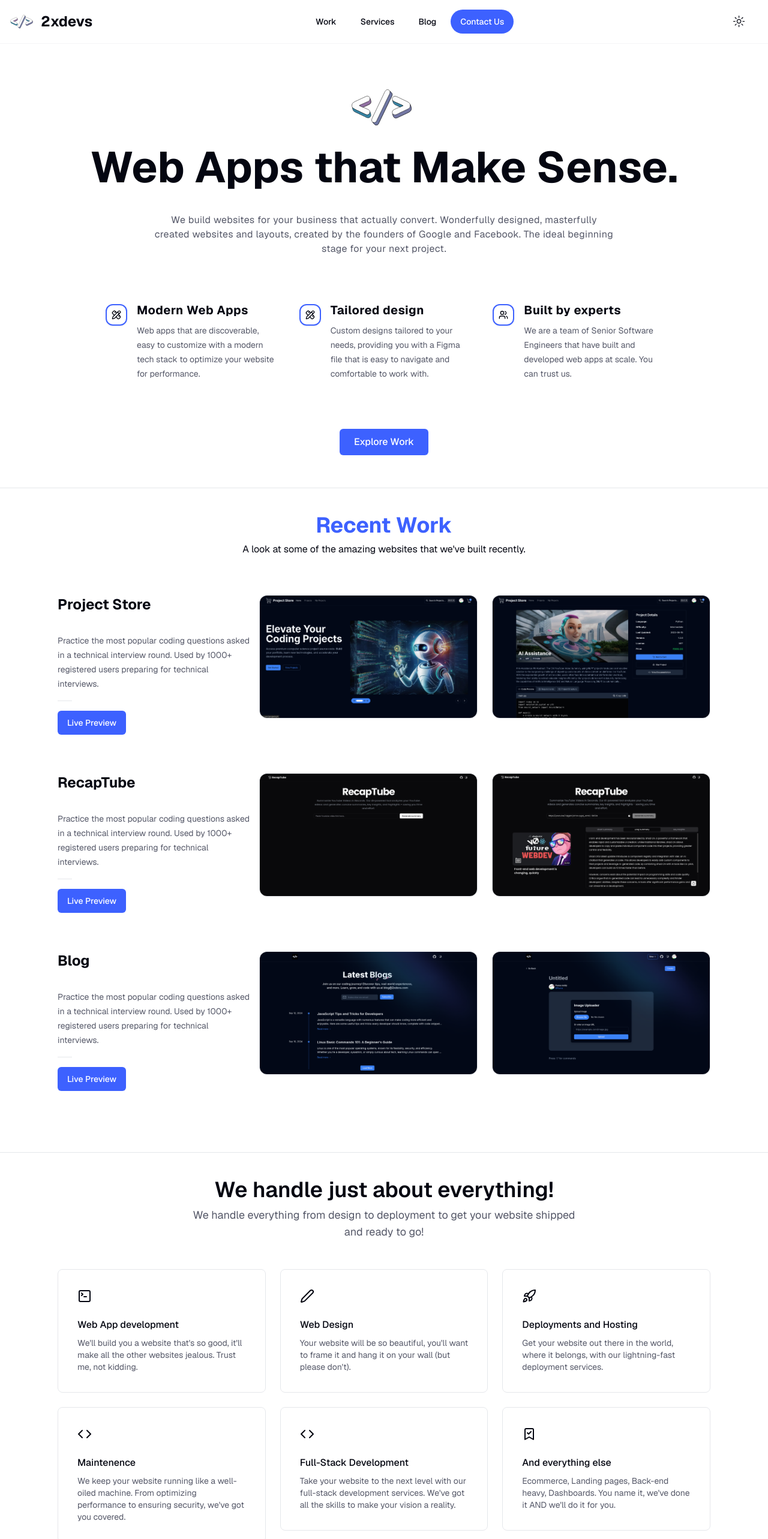
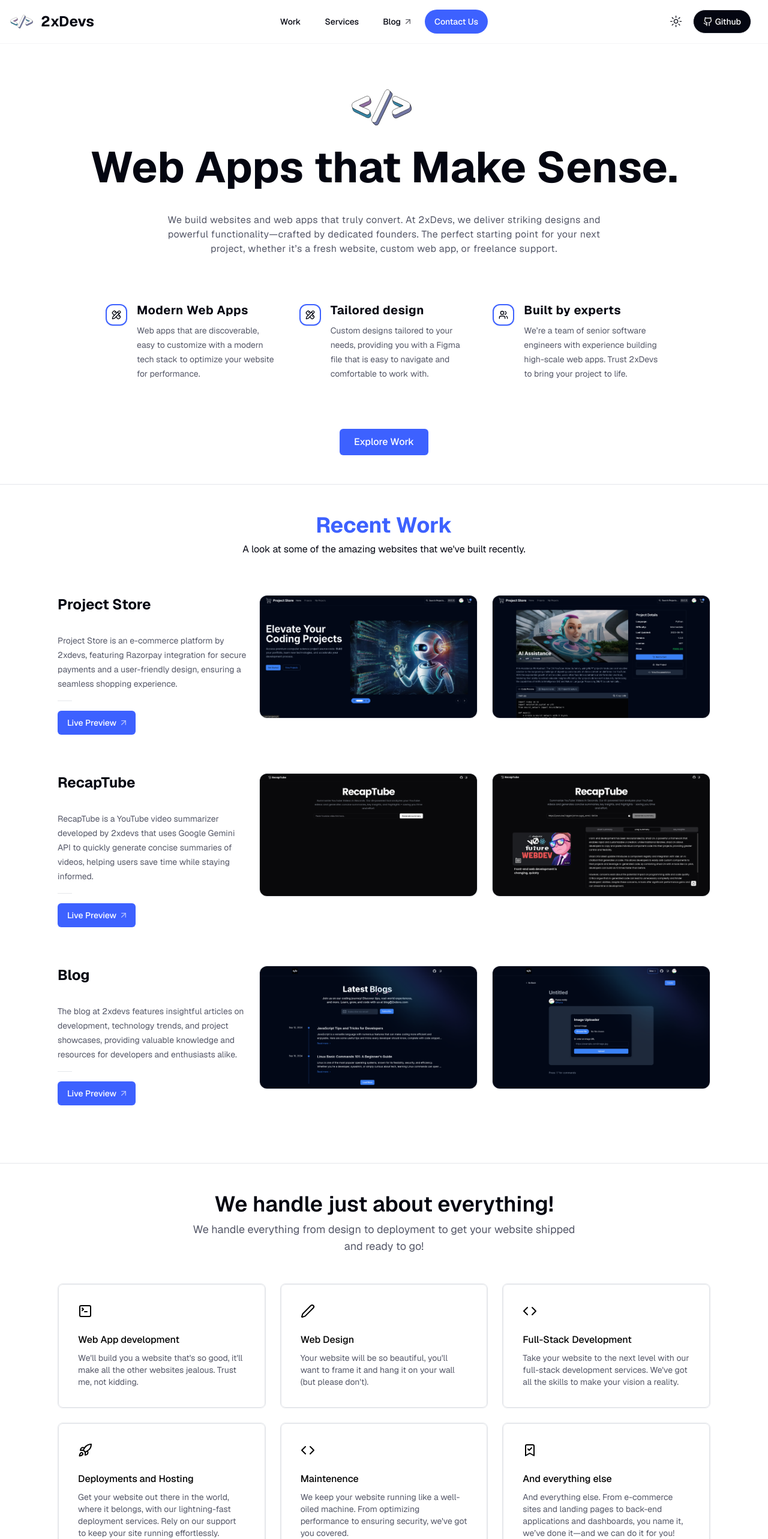
Before and after one commit to 2xDevs/2xdevs.com, a Next.js app: page / in a window 1280 px wide. Shown: the top 2566 px of the page at 60% size. Built offline with nearby package versions, Linux system fonts and the light colour scheme.

Commit message:
Added card components and mobile Navbar

```diff
--- a/src/app/(app)/page.tsx
+++ b/src/app/(app)/page.tsx
@@ -3,6 +3,7 @@ import { Logo } from "@/components/logo";
 import BlurFade from "@/components/ui/blur-fade";
 import { Button } from "@/components/ui/button";
 import GridPattern from "@/components/ui/grid-pattern";
+import { MagicCard } from "@/components/ui/magic-card";
 import { cn } from "@/lib/utils";
 import { FEATURES_DATA, SERVICES_DATA, WORK_DATA } from "@/static/data";
 import {
@@ -10,13 +11,14 @@ import {
   type ServicesType,
   type WorkType,
 } from "@/types/types";
+import { ArrowUpRight } from "lucide-react";
 import Image from "next/image";
 import Link from "next/link";
 
 export default function HomePage() {
   return (
     <>
-      <section id="Hero" className="border-b py-12">
+      <section id="Hero" className="py-12">
         <div className="mx-auto max-w-screen-lg space-y-20 px-4">
           <div className="text-center">
             <BlurFade delay={0.25} inView>
@@ -32,10 +34,11 @@ export default function HomePage() {
               </BlurFade>
               <BlurFade delay={0.35} inView>
                 <p className="font-regular mx-auto max-w-3xl text-base tracking-wide text-muted-foreground">
-                  We build websites for your business that actually convert.
-                  Wonderfully designed, masterfully created websites and
-                  layouts, created by the founders of Google and Facebook. The
-                  ideal beginning stage for your next project.
+                  We build websites and web apps that truly convert. At 2xDevs,
+                  we deliver striking designs and powerful functionality—crafted
+                  by dedicated founders. The perfect starting point for your
+                  next project, whether it’s a fresh website, custom web app, or
+                  freelance support.
                 </p>
               </BlurFade>
             </div>
@@ -60,14 +63,17 @@ export default function HomePage() {
           </div>
         </div>
       </section>
+      <BlurFade delay={0.45} inView>
+        <hr className="w-full" />
+      </BlurFade>
 
-      <section id="work" className="border-b py-12">
+      <section id="work" className="py-12">
         <div className="mx-auto max-w-6xl space-y-12 px-8">
           <div className="space-y-2 text-center">
-            <BlurFade delay={0.5} inView>
+            <BlurFade delay={0.45} inView>
               <h2 className="text-4xl font-bold text-primary">Recent Work</h2>
             </BlurFade>
-            <BlurFade delay={0.5} inView>
+            <BlurFade delay={0.45} inView>
               <p>
                 A look at some of the amazing websites that we&apos;ve built
                 recently.
@@ -88,6 +94,10 @@ export default function HomePage() {
           </div>
         </div>
       </section>
+
+      <BlurFade delay={0.25} inView>
+        <hr className="w-full" />
+      </BlurFade>
 
       <section id="services" className="py-12">
         <div className="mx-auto max-w-6xl space-y-12 px-8">
@@ -122,12 +132,12 @@ export default function HomePage() {
         <BlurFade delay={0.25} inView>
           <div className="relative mx-auto flex size-full max-w-screen-lg flex-col items-center justify-center overflow-hidden rounded-lg border bg-background p-20 md:shadow-xl">
             <div className="z-10 mb-6 space-y-5 text-center">
-              <p className="whitespace-pre-wrap text-5xl font-bold tracking-tighter text-black dark:text-white">
+              <p className="whitespace-pre-wrap text-4xl font-bold tracking-tighter text-black dark:text-white sm:text-5xl">
                 Let&apos;s build your website today!
               </p>
               <p className="mx-auto max-w-lg text-lg text-muted-foreground">
-                Contact us and we will get back within 24 hours. We mean it. You
-                saw the testimonials, right?
+                Contact us, and we'll respond within 24 hours. We mean it—your
+                project is our priority!
               </p>
               <ContactForm variant={"outline"} size={"lg"} />
             </div>
@@ -177,6 +187,12 @@ const Work = ({ title, description, link, imageSrc }: WorkType) => {
         <Button asChild className="w-fit">
           <Link target="_blank" href={link}>
             Live Preview
+            <ArrowUpRight
+              className="-me-1 ms-1 opacity-60 transition-transform group-hover:translate-x-0.5"
+              size={16}
+              strokeWidth={2}
+              aria-hidden="true"
+            />
           </Link>
         </Button>
       </div>
@@ -206,12 +222,17 @@ const Work = ({ title, description, link, imageSrc }: WorkType) => {
 
 const Services = ({ Icon, title, description }: ServicesType) => {
   return (
-    <div className="flex flex-col gap-10 rounded-lg border bg-background p-8">
-      <div>
-        <Icon />
-        <h3 className="mb-2 mt-6 font-medium">{title}</h3>
-        <p className="text-sm text-muted-foreground">{description}</p>
-      </div>
+    <div className="flex flex-col gap-10 rounded-lg border bg-background">
+      <MagicCard
+        className="flex flex-col gap-10 rounded-lg border !bg-background p-8"
+        gradientColor={"#1d4ed8"}
+      >
+        <div>
+          <Icon />
+          <h3 className="mb-2 mt-6 font-medium">{title}</h3>
+          <p className="text-sm text-muted-foreground">{description}</p>
+        </div>
+      </MagicCard>
     </div>
   );
 };
--- a/src/app/layout.tsx
+++ b/src/app/layout.tsx
@@ -8,7 +8,7 @@ import { cn } from "@/lib/utils";
 import { ThemeProvider } from "@/provider/ThemeProvider";
 
 export const metadata: Metadata = {
-  title: "2xdevs Starter Kit",
+  title: "2xDevs",
   description: "",
   icons: [{ rel: "icon", url: "/favicon.ico" }],
 };
--- a/src/components/MainNav.tsx
+++ b/src/components/MainNav.tsx
@@ -4,6 +4,7 @@ import { ContactForm } from "@/components/ContactForm";
 import { NavLogo } from "@/components/logo";
 import { ModeToggle } from "@/components/ModeToggle";
 import { Button } from "@/components/ui/button";
+import { ArrowUpRight, Github } from "lucide-react";
 import Link from "next/link";
 
 export function MainNav() {
@@ -12,7 +13,7 @@ export function MainNav() {
       <Link href={"/"} className="flex items-center">
         <NavLogo className="mr-2 h-6 w-6 md:h-10 md:w-10 lg:h-12 lg:w-12" />
         <h1 className="text-base font-medium md:text-2xl md:font-bold">
-          2xdevs
+          2xDevs
         </h1>
       </Link>
       <div className="hidden items-center gap-2 lg:flex">
@@ -24,8 +25,18 @@ export function MainNav() {
             <Link href="#services">Services</Link>
           </Button>
           <Button asChild variant={"ghost"}>
-            <Link target="_blank" href="https://blog.2xdevs.com">
+            <Link
+              target="_blank"
+              href="https://blog.2xdevs.com"
+              className="group"
+            >
               Blog
+              <ArrowUpRight
+                className="-me-1 ms-1 opacity-60 transition-transform group-hover:translate-x-0.5"
+                size={16}
+                strokeWidth={2}
+                aria-hidden="true"
+              />
             </Link>
           </Button>
           <ContactForm className="rounded-full" />
@@ -33,6 +44,16 @@ export function MainNav() {
       </div>
       <div className="hidden items-center gap-2 lg:flex">
         <ModeToggle />
+        <Button
+          className="group rounded-full bg-foreground text-background"
+          variant={"outline"}
+          asChild
+        >
+          <Link href={"https://github.com/2xDevs"} target="_blank">
+            <Github size={16} className="mr-1" />
+            Github
+          </Link>
+        </Button>
       </div>
     </div>
   );
--- a/src/components/MobileNav.tsx
+++ b/src/components/MobileNav.tsx
@@ -1,30 +1,100 @@
 "use client";
 
+import { ContactForm } from "@/components/ContactForm";
 import { Button } from "@/components/ui/button";
 import { ScrollArea } from "@/components/ui/scroll-area";
-import { Sheet, SheetContent, SheetTrigger } from "@/components/ui/sheet";
-import { MenuIcon } from "lucide-react";
+import { Sheet, SheetClose, SheetContent } from "@/components/ui/sheet";
+import {
+  ArrowUpRight,
+  Github,
+  Home,
+  Layers,
+  MenuIcon,
+  Newspaper,
+} from "lucide-react";
+import Link from "next/link";
 import { useState } from "react";
 
 export function MobileNav() {
   const [open, setOpen] = useState(false);
 
   return (
-    <Sheet open={open} onOpenChange={setOpen}>
-      <SheetTrigger asChild>
+    <>
       <Button
         variant="ghost"
         className="mr-2 px-0 text-base hover:bg-transparent focus-visible:bg-transparent focus-visible:ring-0 focus-visible:ring-offset-0 lg:hidden"
+        onClick={() => setOpen(true)}
       >
         <MenuIcon />
         <span className="sr-only">Toggle Menu</span>
       </Button>
-      </SheetTrigger>
-      <SheetContent side="left" className="pr-0">
-        <ScrollArea className="my-4 h-[calc(100vh-8rem)] pb-10 pl-6">
-          <div className="flex flex-col space-y-3"></div>
+      <Sheet open={open} onOpenChange={setOpen}>
+        <SheetContent side="left" className="flex flex-col pt-8">
+          <ScrollArea className="my-4 h-full pb-10">
+            <div className="flex flex-col items-start space-y-1">
+              <SheetClose asChild>
+                <Button
+                  variant={"ghost"}
+                  className="w-full justify-start gap-2"
+                  asChild
+                >
+                  <Link href="#work">
+                    <Home size={20} />
+                    Work
+                  </Link>
+                </Button>
+              </SheetClose>
+              <SheetClose asChild>
+                <Button
+                  variant={"ghost"}
+                  className="w-full justify-start gap-2"
+                  asChild
+                >
+                  <Link href="#services">
+                    <Layers size={20} />
+                    Services
+                  </Link>
+                </Button>
+              </SheetClose>
+              <SheetClose asChild>
+                <Button
+                  variant={"ghost"}
+                  className="w-full justify-start gap-2"
+                  asChild
+                >
+                  <Link
+                    className="group"
+                    target="_blank"
+                    href="https://blog.2xdevs.com"
+                  >
+                    <Newspaper size={20} />
+                    Blog
+                    <ArrowUpRight
+                      className="-me-1 -ms-1 opacity-60 transition-transform group-hover:translate-x-0.5"
+                      size={16}
+                      strokeWidth={2}
+                      aria-hidden="true"
+                    />
+                  </Link>
+                </Button>
+              </SheetClose>
+            </div>
           </ScrollArea>
+          <SheetClose asChild>
+            <Button
+              className="group rounded-full bg-foreground text-background"
+              variant={"outline"}
+              asChild
+            >
+              <Link href={"https://github.com/2xDevs"} target="_blank">
+                <Github size={16} className="mr-1" />
+                Github
+              </Link>
+            </Button>
+          </SheetClose>
+          <ContactForm className="rounded-full" />
         </SheetContent>
       </Sheet>
+    </>
   );
 }
--- /dev/null
+++ b/src/components/ui/magic-card.tsx
@@ -0,0 +1,64 @@
+"use client";
+
+import React, { useCallback, useEffect } from "react";
+import { motion, useMotionTemplate, useMotionValue } from "framer-motion";
+
+import { cn } from "@/lib/utils";
+
+export interface MagicCardProps extends React.HTMLAttributes<HTMLDivElement> {
+  gradientSize?: number;
+  gradientColor?: string;
+  gradientOpacity?: number;
+}
+
+export function MagicCard({
+  children,
+  className,
+  gradientSize = 200,
+  gradientColor = "#262626",
+  gradientOpacity = 0.8,
+}: MagicCardProps) {
+  const mouseX = useMotionValue(-gradientSize);
+  const mouseY = useMotionValue(-gradientSize);
+
+  const handleMouseMove = useCallback(
+    (e: React.MouseEvent<HTMLDivElement>) => {
+      const { left, top } = e.currentTarget.getBoundingClientRect();
+      mouseX.set(e.clientX - left);
+      mouseY.set(e.clientY - top);
+    },
+    [mouseX, mouseY],
+  );
+
+  const handleMouseLeave = useCallback(() => {
+    mouseX.set(-gradientSize);
+    mouseY.set(-gradientSize);
+  }, [mouseX, mouseY, gradientSize]);
+
+  useEffect(() => {
+    mouseX.set(-gradientSize);
+    mouseY.set(-gradientSize);
+  }, [mouseX, mouseY, gradientSize]);
+
+  return (
+    <div
+      onMouseMove={handleMouseMove}
+      onMouseLeave={handleMouseLeave}
+      className={cn(
+        "group relative flex size-full overflow-hidden rounded-xl bg-neutral-100 dark:bg-neutral-900 border text-black dark:text-white",
+        className,
+      )}
+    >
+      <div className="relative z-10">{children}</div>
+      <motion.div
+        className="pointer-events-none absolute -inset-px rounded-xl opacity-0 transition-opacity duration-300 group-hover:opacity-100"
+        style={{
+          background: useMotionTemplate`
+            radial-gradient(${gradientSize}px circle at ${mouseX}px ${mouseY}px, ${gradientColor}, transparent 100%)
+          `,
+          opacity: gradientOpacity,
+        }}
+      />
+    </div>
+  );
+}
--- a/src/static/data.ts
+++ b/src/static/data.ts
@@ -30,7 +30,7 @@ export const FEATURES_DATA: FeatureType[] = [
     Icon: Users,
     title: "Built by experts",
     description:
-      "We are a team of Senior Software Engineers that have built and developed web apps at scale. You can trust us.",
+      "We’re a team of senior software engineers with experience building high-scale web apps. Trust 2xDevs to bring your project to life.",
   },
 ];
 
@@ -38,21 +38,21 @@ export const WORK_DATA: WorkType[] = [
   {
     title: "Project Store",
     description:
-      "Practice the most popular coding questions asked in a technical interview round. Used by 1000+ registered users preparing for technical interviews.",
+      "Project Store is an e-commerce platform by 2xdevs, featuring Razorpay integration for secure payments and a user-friendly design, ensuring a seamless shopping experience.",
     link: "https://projectstore.2xdevs.com",
     imageSrc: ["/projectStore-1.png", "/projectStore-2.png"],
   },
   {
     title: "RecapTube",
     description:
-      "Practice the most popular coding questions asked in a technical interview round. Used by 1000+ registered users preparing for technical interviews.",
+      "RecapTube is a YouTube video summarizer developed by 2xdevs that uses Google Gemini API to quickly generate concise summaries of videos, helping users save time while staying informed.",
     link: "https://recaptube.2xdevs.com",
     imageSrc: ["/recaptube-1.png", "/recaptube-2.png"],
   },
   {
     title: "Blog",
     description:
-      "Practice the most popular coding questions asked in a technical interview round. Used by 1000+ registered users preparing for technical interviews.",
+      "The blog at 2xdevs features insightful articles on development, technology trends, and project showcases, providing valuable knowledge and resources for developers and enthusiasts alike.",
     link: "https://blog.2xdevs.com",
     imageSrc: ["/blog-1.png", "/blog-2.png"],
   },
@@ -72,10 +72,16 @@ export const SERVICES_DATA: ServicesType[] = [
       "Your website will be so beautiful, you'll want to frame it and hang it on your wall (but please don't).",
   },
   {
+    Icon: Code,
+    title: "Full-Stack Development",
+    description:
+      "Take your website to the next level with our full-stack development services. We've got all the skills to make your vision a reality.",
+  },
+  {
     Icon: Rocket,
     title: "Deployments and Hosting",
     description:
-      "Get your website out there in the world, where it belongs, with our lightning-fast deployment services.",
+      "Get your website out there in the world, where it belongs, with our lightning-fast deployment services. Rely on our support to keep your site running effortlessly.",
   },
   {
     Icon: Code,
@@ -84,15 +90,9 @@ export const SERVICES_DATA: ServicesType[] = [
       "We keep your website running like a well-oiled machine. From optimizing performance to ensuring security, we've got you covered.",
   },
   {
-    Icon: Code,
-    title: "Full-Stack Development",
-    description:
-      "Take your website to the next level with our full-stack development services. We've got all the skills to make your vision a reality.",
-  },
-  {
     Icon: BookmarkCheck,
     title: "And everything else",
     description:
-      "Ecommerce, Landing pages, Back-end heavy, Dashboards. You name it, we've done it AND we'll do it for you.",
+      "And everything else. From e-commerce sites and landing pages to back-end applications and dashboards, you name it, we’ve done it—and we can do it for you!",
   },
 ];
--- a/src/styles/globals.css
+++ b/src/styles/globals.css
@@ -62,6 +62,7 @@
 @layer base {
   * {
     @apply border-border;
+    scrollbar-width: thin;
   }
   body {
     @apply bg-background text-foreground;
```
Also changed, not shown: src/components/ui/sheet.tsx (+36 -36 lines), 1 other file (tests, documents, lock files or other folders). Lines whose indentation alone changed are shown as unchanged.
